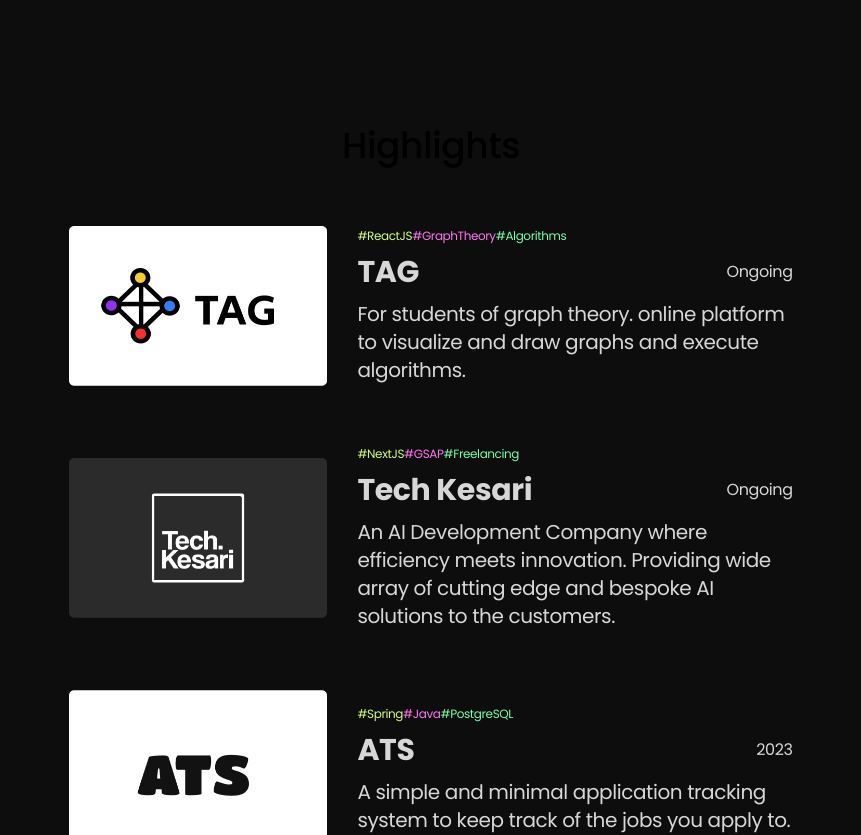
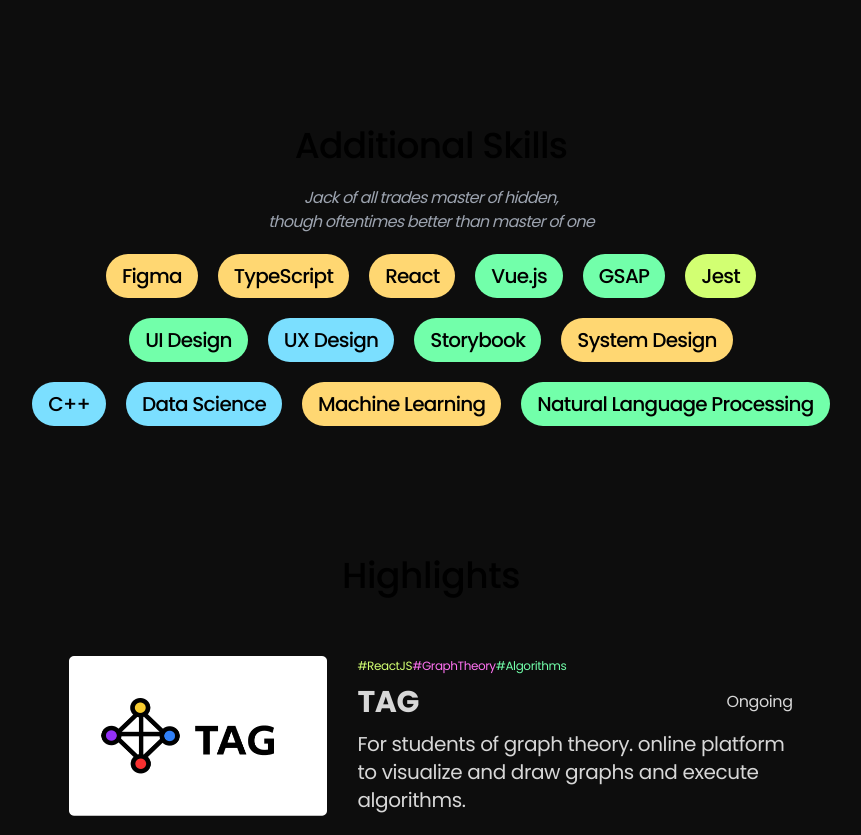
Before and after one commit to Harshit-Vavaiya/portfolio, a Next.js app: page / in a window 1280 px wide. Shown: the part 1820-2655 px from the top of the page, without its empty margins (209-1070 px from the left). Built offline with nearby package versions, Linux system fonts and the light colour scheme.

Commit message:
ADD additional skills section

```diff
--- a/src/app/components/contact/contact.tsx
+++ b/src/app/components/contact/contact.tsx
@@ -20,13 +20,6 @@ export const Contact: React.FC<any> = (props: any) => {
           className="text-[#34A4C8] underline hover:text-[#FFD772]"
         >
           LinkedIn
-        </Link>{" "}
-        or{" "}
-        <Link
-          href={"https://harshitvavaiya.medium.com/"}
-          className="text-[#C83434] underline hover:text-[#FFD772]"
-        >
-          Medium
         </Link>
         .
       </div>
--- /dev/null
+++ b/src/app/components/skills/additional_skills.tsx
@@ -0,0 +1,91 @@
+export default function AdditionalSkills(props: any) {
+  const colors = [
+    "#D2FF72", // lime/yellow
+    "#72FFAA", // mint green
+    "#7BDFFF", // sky blue
+    "#FFD772", // warm yellow
+  ];
+
+  function getColoredSkill(skill: string): JSX.Element {
+    const randomColor = colors[Math.floor(Math.random() * colors.length)];
+
+    return (
+      <span
+        style={{
+          backgroundColor: randomColor,
+          color: "black",
+
+          borderRadius: "9999px",
+          fontWeight: "500",
+          display: "inline-block",
+        }}
+        className="px-4 py-2 hover:scale-105 transition-transform duration-300 ease-in-out"
+      >
+        {skill}
+      </span>
+    );
+  }
+
+  return (
+    <section className="h-auto w-[85vw] m-auto text-3xl flex flex-col text-center gap-[20px] tracking-tight">
+      <div className="text-4xl text-center font-medium">Additional Skills</div>
+      <span className="text-base text-gray-400 italic">
+        Jack of all trades master of hidden, <br />
+        though oftentimes better than master of one
+      </span>
+
+      <div className="hidden md:flex gap-[20px] items-center justify-center text-xl">
+        {getColoredSkill("Figma")}
+        {getColoredSkill("TypeScript")}
+        {getColoredSkill("React")}
+        {getColoredSkill("Vue.js")}
+        {getColoredSkill("GSAP")}
+        {getColoredSkill("Jest")}
+      </div>
+      <div className="hidden md:flex gap-[20px] items-center justify-center text-xl">
+        {getColoredSkill("UI Design")}
+        {getColoredSkill("UX Design")}
+        {getColoredSkill("Storybook")}
+        {getColoredSkill("System Design")}
+      </div>
+      <div className=" hidden md:flex gap-[20px] items-center justify-center text-xl">
+        {getColoredSkill("C++")}
+        {getColoredSkill("Data Science")}
+        {getColoredSkill("Machine Learning")}
+        {getColoredSkill("Natural Language Processing")}
+      </div>
+
+      {/* MOBILE VIEW */}
+      <div className="flex md:hidden gap-[20px] items-center justify-center text-xl">
+        {getColoredSkill("Figma")}
+        {getColoredSkill("TypeScript")}
+        {getColoredSkill("React")}
+      </div>
+
+      <div className="flex md:hidden gap-[20px] items-center justify-center text-xl">
+        {getColoredSkill("Vue.js")}
+        {getColoredSkill("GSAP")}
+        {getColoredSkill("Jest")}
+      </div>
+
+      <div className="flex md:hidden gap-[20px] items-center justify-center text-xl">
+        {getColoredSkill("UI Design")}
+        {getColoredSkill("UX Design")}
+      </div>
+      <div className="flex md:hidden gap-[20px] items-center justify-center text-xl">
+        {getColoredSkill("Storybook")}
+        {getColoredSkill("System Design")}
+      </div>
+      <div className=" flex md:hidden gap-[20px] items-center justify-center text-xl">
+        {getColoredSkill("C++")}
+        {getColoredSkill("Data Science")}
+      </div>
+      <div className=" flex md:hidden gap-[20px] items-center justify-center text-xl">
+        {getColoredSkill("Machine Learning")}
+      </div>
+      <div className=" flex md:hidden gap-[20px] items-center justify-center text-xl">
+        {getColoredSkill("Natural Language Processing")}
+      </div>
+    </section>
+  );
+}
--- a/src/app/page.tsx
+++ b/src/app/page.tsx
@@ -3,6 +3,7 @@ import Footer from "./components/footer/footer";
 import Hero from "./components/hero/hero";
 import { Highlights } from "./components/highlights/highlights";
 import Navbar from "./components/navbar/navbar";
+import AdditionalSkills from "./components/skills/additional_skills";
 import Skills from "./components/skills/skills";
 
 export default function Home() {
@@ -12,6 +13,7 @@ export default function Home() {
       <div className="flex flex-col gap-[130px]">
         <Hero></Hero>
         <Skills></Skills>
+        <AdditionalSkills></AdditionalSkills>
         <Highlights></Highlights>
         <Contact></Contact>
         <Footer></Footer>
```
Also changed, not shown: src/app/components/footer/footer.tsx (+6 -6 lines).
